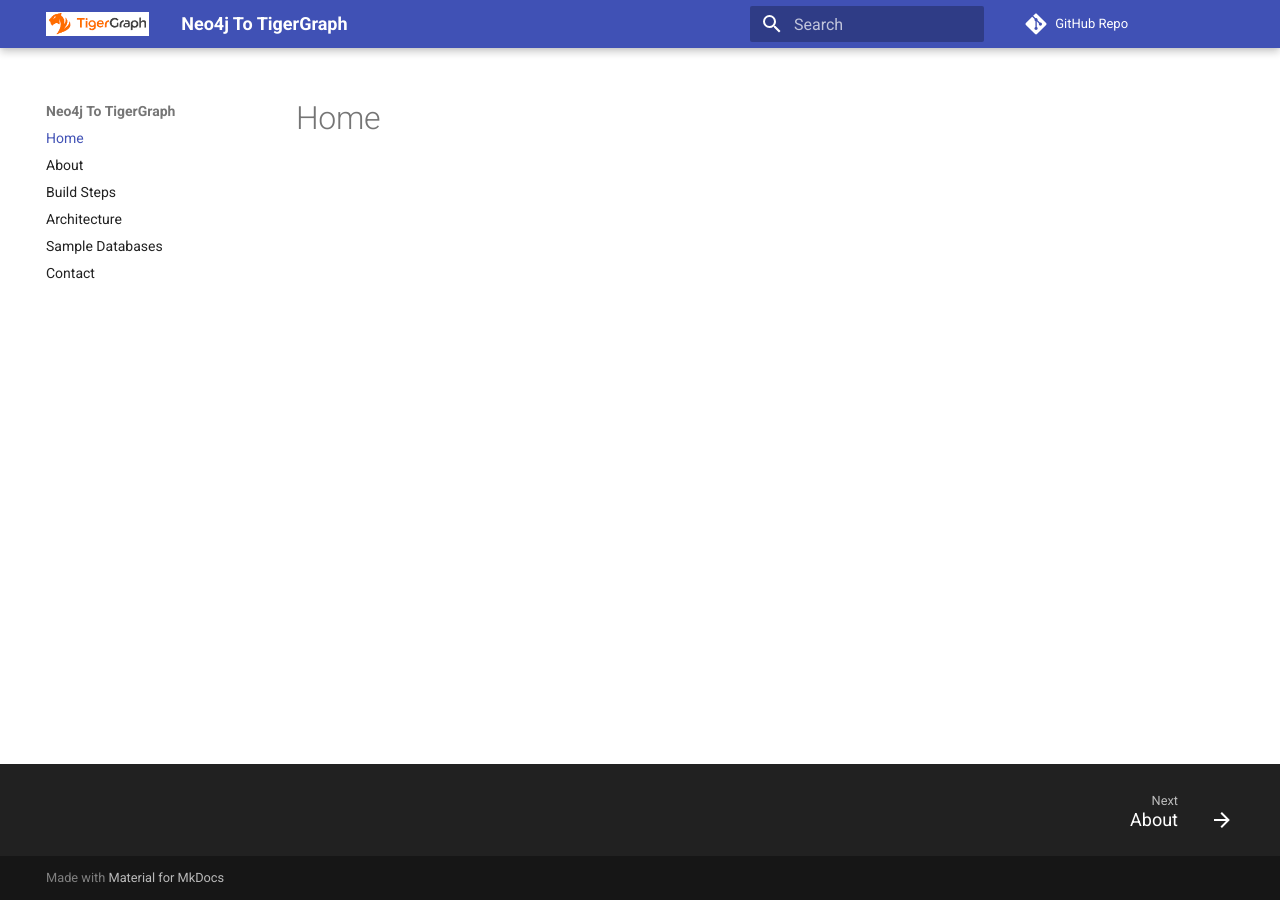
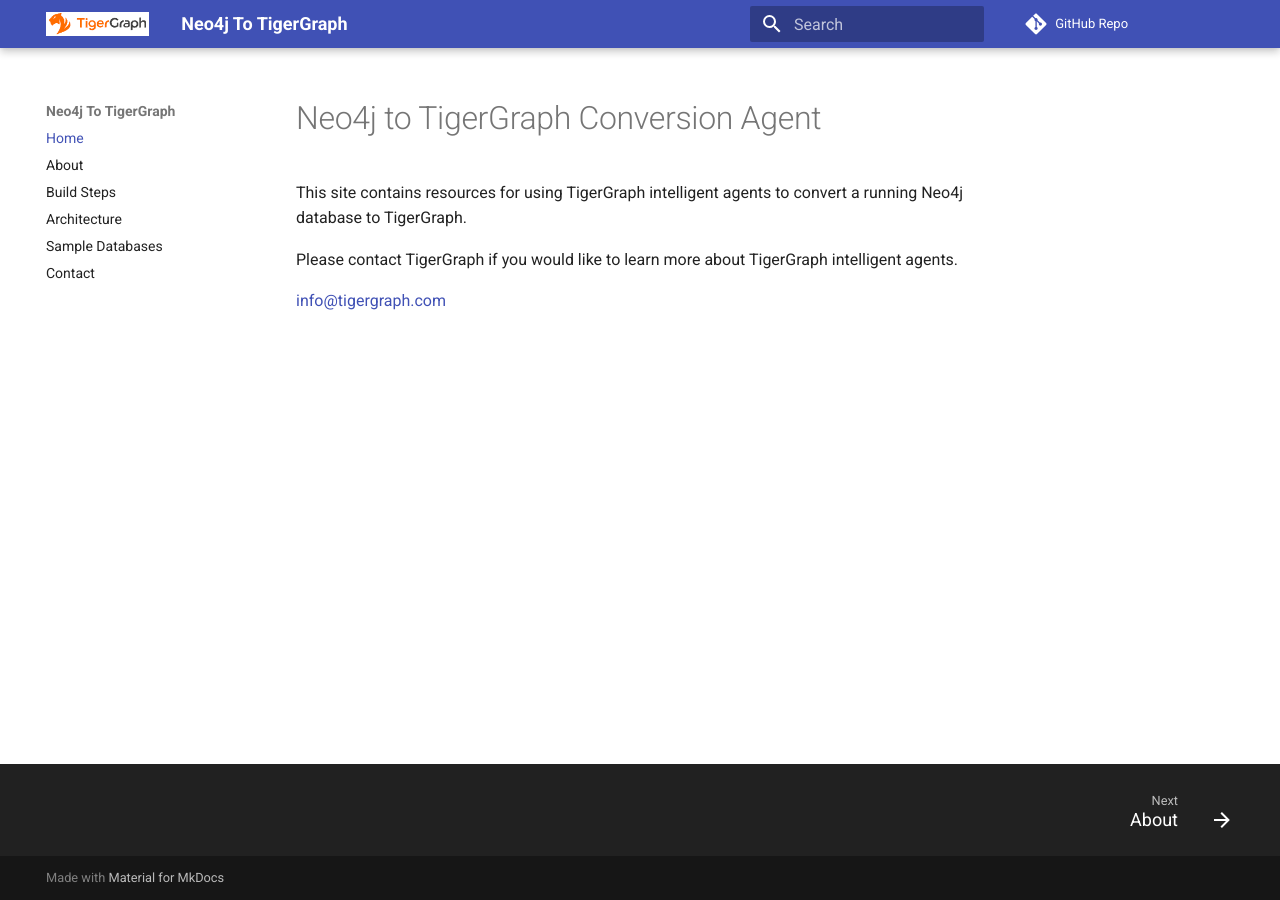
Before and after one commit to dmccrearytg/neoj4-to-tigergraph, an MkDocs documentation site: the page built from docs/index.md, in a window 1280 px wide. Built offline with MkDocs 1.6.1 and Material for MkDocs 9.7.7, drawn with Linux system fonts in a browser that asks for light colours; comment, search, counter and statistics services are not loaded.

Commit message:
updating content

```diff
--- a/docs/index.md
+++ b/docs/index.md
@@ -1 +1,8 @@
-# Home
+# Neo4j to TigerGraph Conversion Agent
+
+This site contains resources for using TigerGraph intelligent
+agents to convert a running Neo4j database to TigerGraph.
+
+Please contact TigerGraph if you would like to learn more about TigerGraph intelligent agents.
+
+[info@tigergraph.com](mailto:info@tigergraph.com)
```
